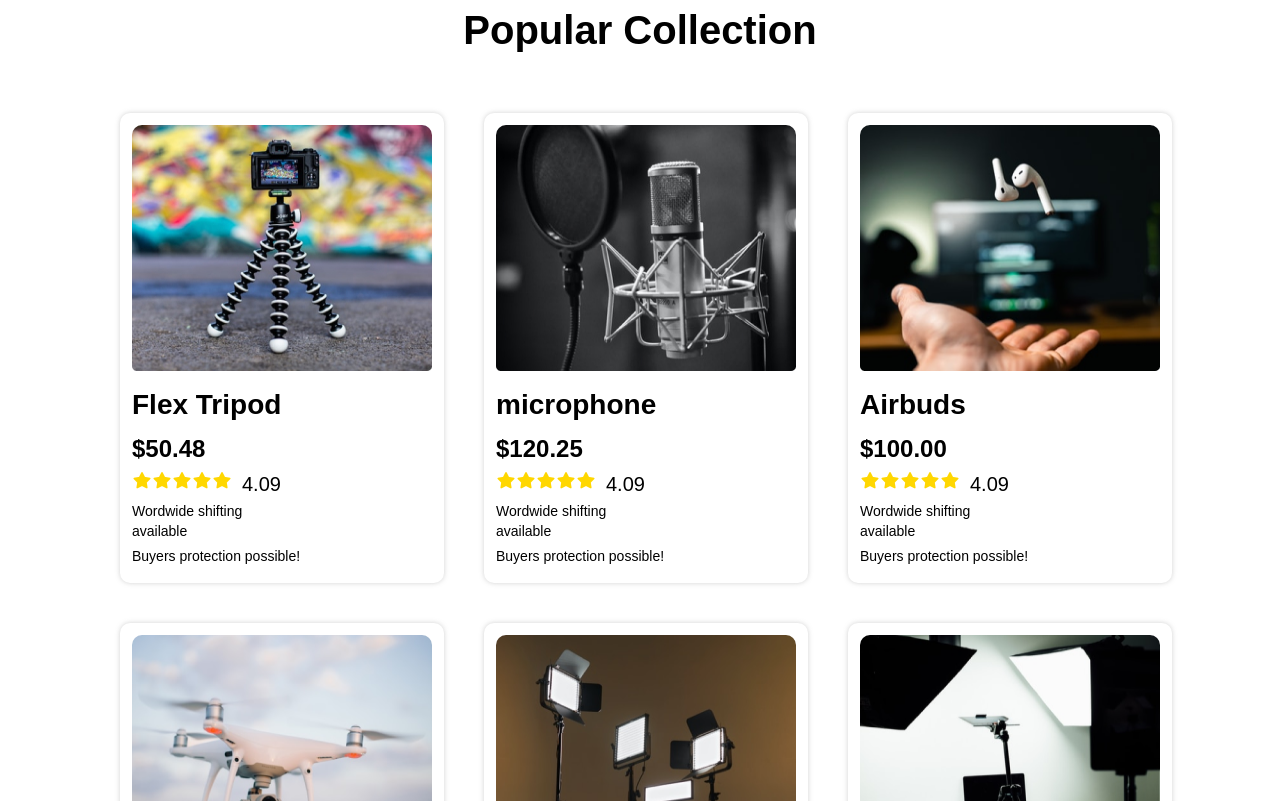
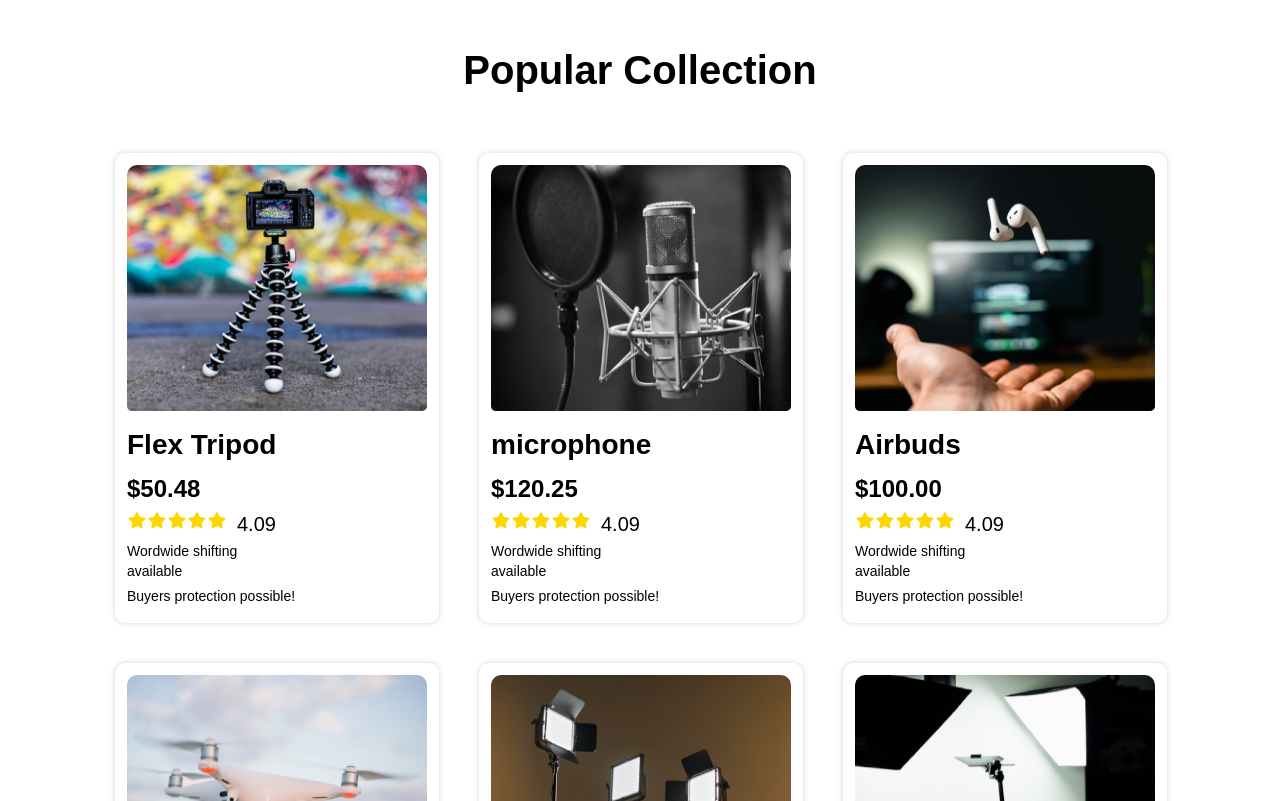
Before and after one commit to TurjoSerao/Influencer-Gears, a plain HTML site: page index.html in a window 1280 px wide. Shown: the part 866-1667 px from the top of the page. Drawn offline with Linux system fonts and the light colour scheme.

Commit message:
Update style.css

```diff
--- a/styles/style.css
+++ b/styles/style.css
@@ -6,7 +6,9 @@
 }
 
 .main {
-    margin: 0 120px;
+    width: 1100px;
+    margin: 20px auto;
+    padding: 20px;
 }
 
 .header {
```
